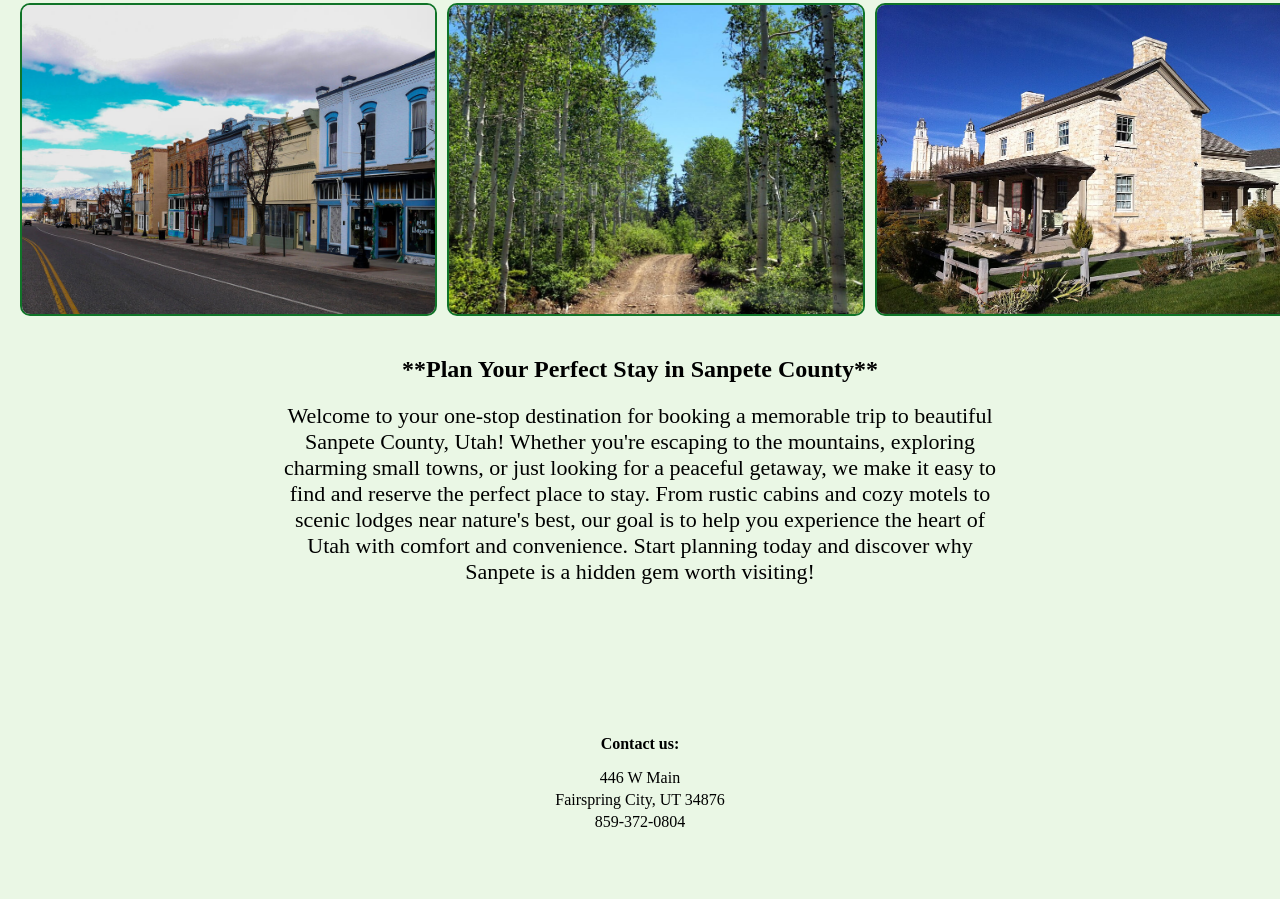
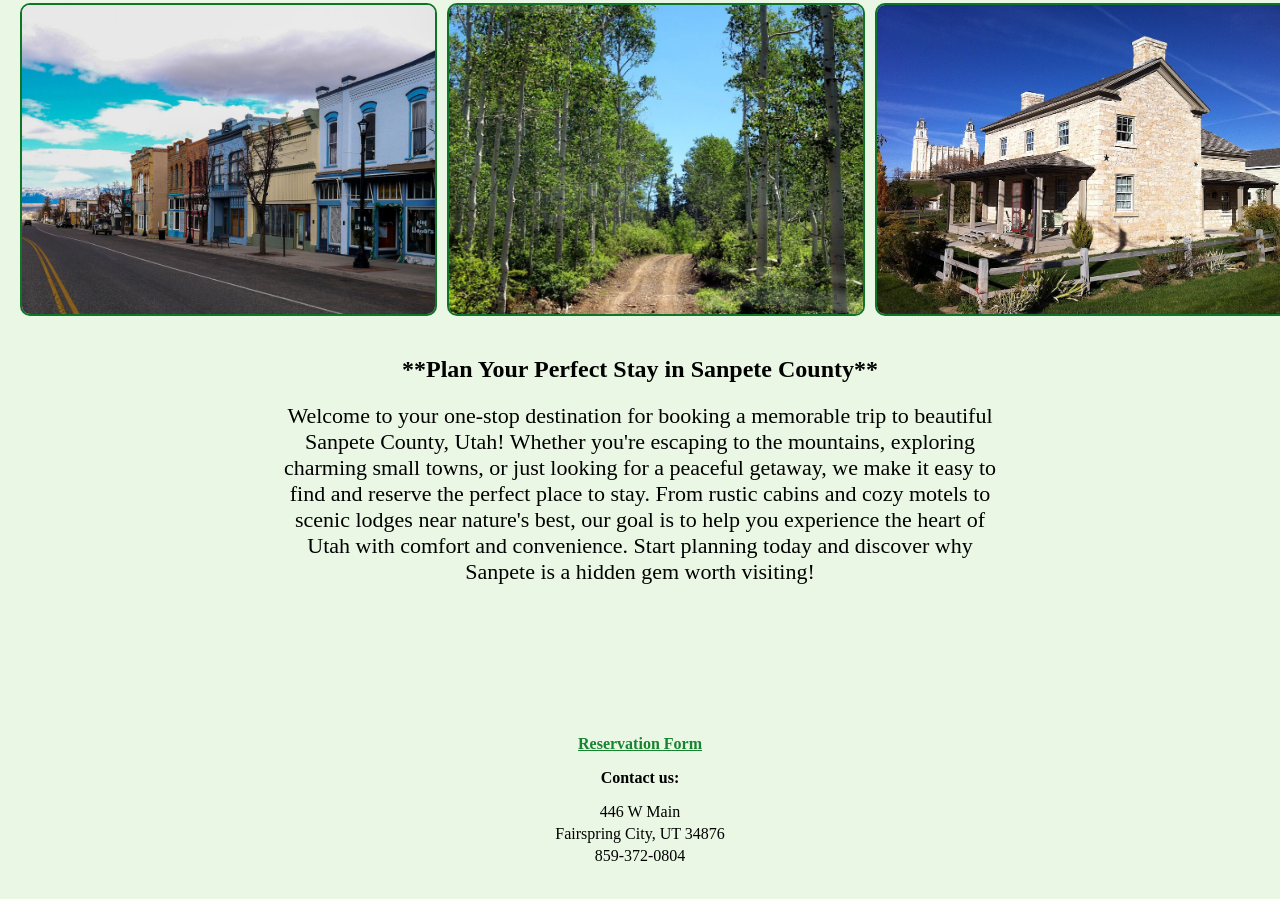
Before and after one commit to muggledev/css-assignments, a plain HTML site: page reservation-webform-refactor/index.html in a window 1280 px wide. Shown: the part 988-1887 px from the top of the page. Before the commit the page ends 1859 px from the top, so only its background shows below. Drawn offline with Linux system fonts and the light colour scheme.

Commit message:
Second push for webform refactor

```diff
--- a/reservation-webform-refactor/index.html
+++ b/reservation-webform-refactor/index.html
@@ -48,6 +48,9 @@
       help you experience the heart of Utah with comfort and convenience. Start
       planning today and discover why Sanpete is a hidden gem worth visiting!
     </div>
+    <div class="form-link">
+      <a href="./pages/webform.html">Reservation Form</a>
+    </div>
     <div class="footer">
       <footer class="center">
         <p>Contact us:</p>
--- a/reservation-webform-refactor/styles/index.css
+++ b/reservation-webform-refactor/styles/index.css
@@ -96,6 +96,19 @@ h2 {
   min-width: 400px;
 }
 
+.form-link {
+  flex: 1;
+  display: flex;
+  gap: 20px;
+  justify-content: center;
+}
+
+.form-link a {
+  color: #178430;
+  text-decoration: underline;
+  font-weight: bolder;
+}
+
 .footer {
   text-align: center;
   margin-bottom: 40px;
```
